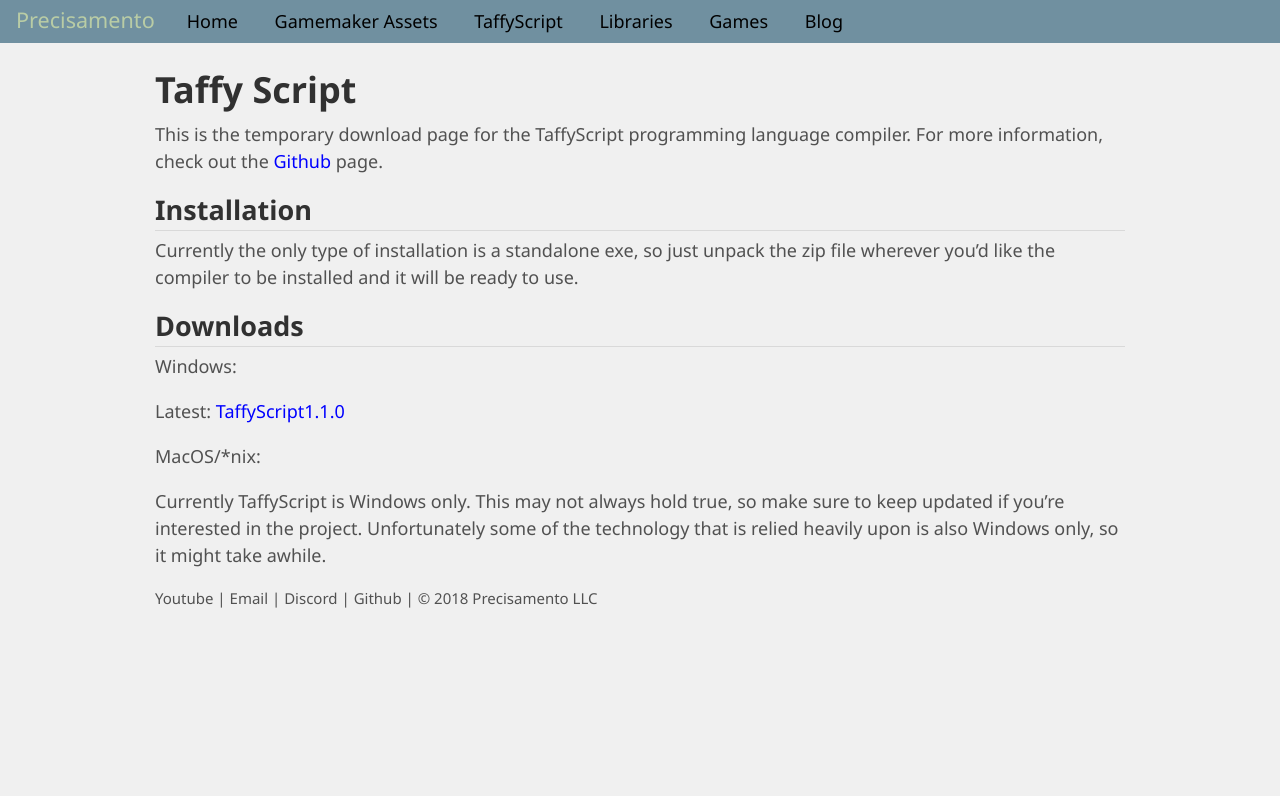
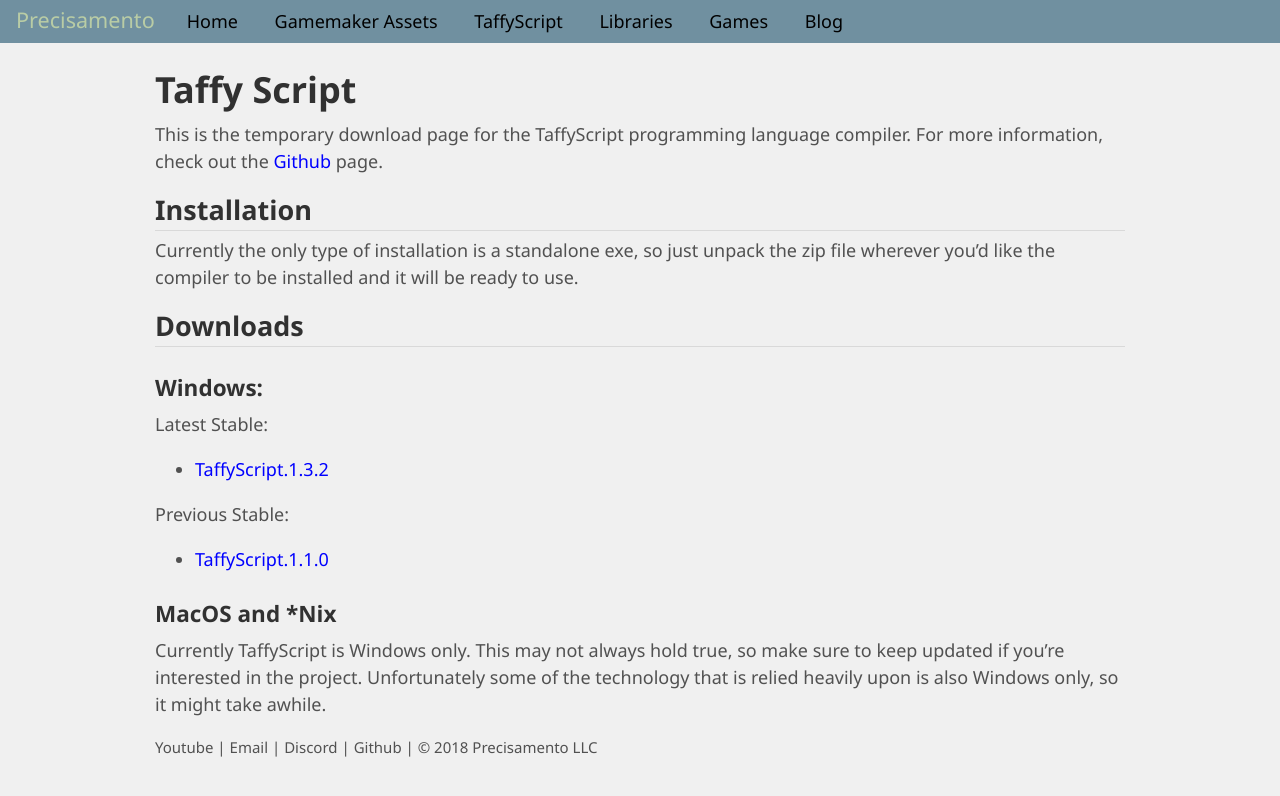
Before and after one commit to Precisamento/Precisamento.github.io, a Jekyll site: the page built from taffy-script.md, in a window 1280 px wide. Shown: the top 796 px of the page. Built offline with Jekyll 4.4.1, drawn with Linux system fonts in a browser that asks for light colours.

Commit message:
Added new release

```diff
--- a/taffy-script.md
+++ b/taffy-script.md
@@ -12,10 +12,13 @@
 
 ## Downloads
 
-Windows:
+### Windows:
+Latest Stable:
+* <a href="{{site.baseurl}}/TaffyScriptReleases/TaffyScript.1.3.2.zip" download>TaffyScript.1.3.2</a>
 
-Latest: <a href="{{site.baseurl}}/TaffyScriptReleases/TaffyScript1.1.0.zip" download>TaffyScript1.1.0</a>
+Previous Stable:
+* <a href="{{site.baseurl}}/TaffyScriptReleases/TaffyScript1.1.0.zip" download>TaffyScript.1.1.0</a>
 
-MacOS/\*nix:
+### MacOS and \*Nix
 
 Currently TaffyScript is Windows only. This may not always hold true, so make sure to keep updated if you're interested in the project. Unfortunately some of the technology that is relied heavily upon is also Windows only, so it might take awhile.
```
Also changed, not shown: 1 other file.
